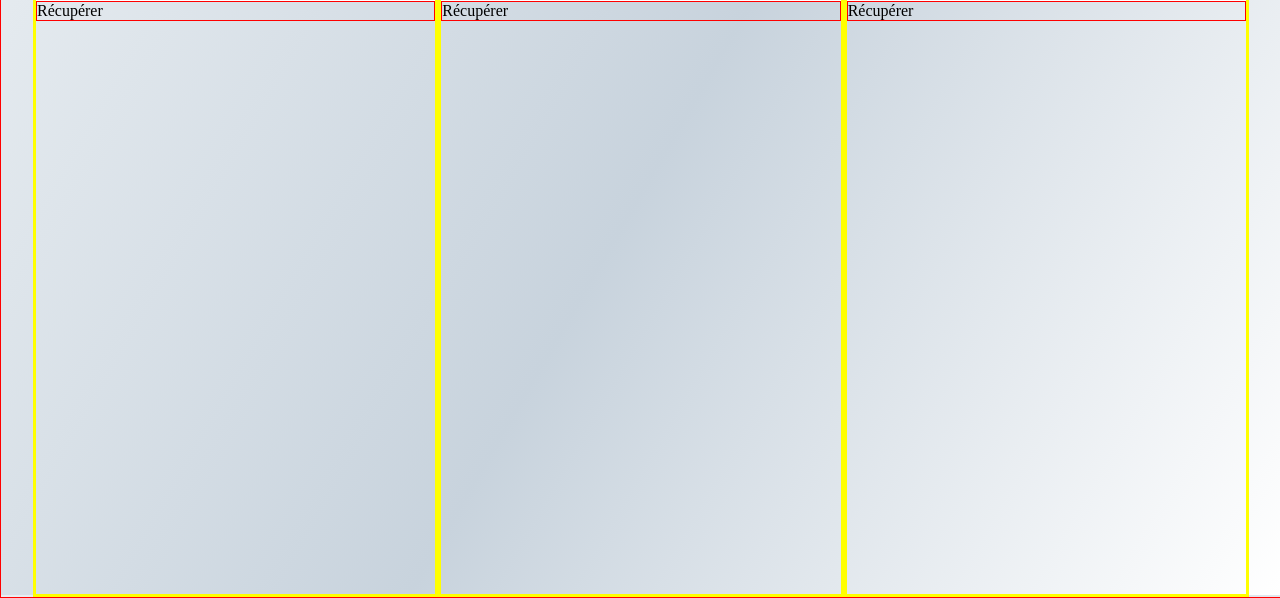
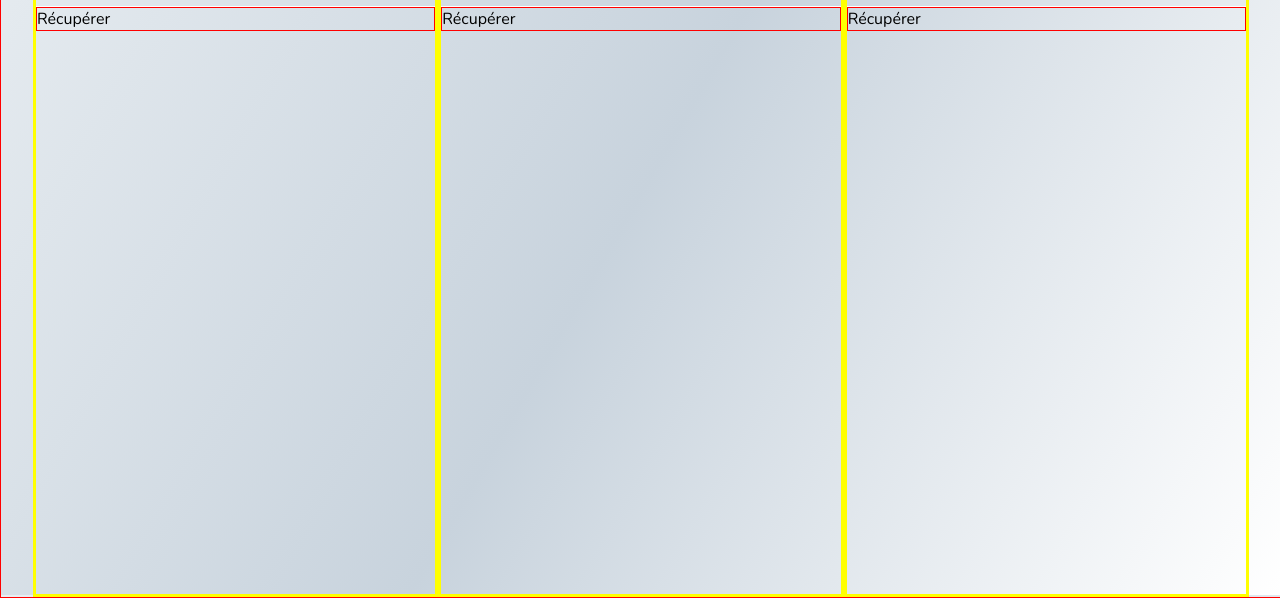
Before and after one commit to IlianMetina/new-kanban, a plain HTML site: page index.html in a window 1280 px wide. Shown: the part 205-803 px from the top of the page. Drawn offline with nearby package versions, Linux system fonts and the light colour scheme.

Commit message:
add font and modify font size

```diff
--- a/index.html
+++ b/index.html
@@ -5,6 +5,9 @@
     <meta name="viewport" content="width=device-width, initial-scale=1.0">
     <title>Kanban</title>
     <link rel="stylesheet" href="styles.css">
+    <link rel="preconnect" href="https://fonts.googleapis.com">
+    <link rel="preconnect" href="https://fonts.gstatic.com" crossorigin>
+    <link href="https://fonts.googleapis.com/css2?family=Nunito:ital,wght@0,200..1000;1,200..1000&display=swap" rel="stylesheet">
 </head>
 <body>
     <header>
--- a/styles.css
+++ b/styles.css
@@ -6,6 +6,9 @@
     height: 100vh;
     background: linear-gradient(120deg, #E9EEF2, #C8D3DD, #FFFFFF);
     overflow-x: hidden;
+    font-family: "Nunito", sans-serif;
+    font-optical-sizing: auto;
+    font-style: normal;
 }
 
 header{
@@ -22,7 +25,8 @@
 .header-title{
 
     color: black;
-    font-size: 2em;
+    font-size: 3em;
+    margin-left: 1em;
 }
 
 /* ------------------ MAIN -------------------- */
```
